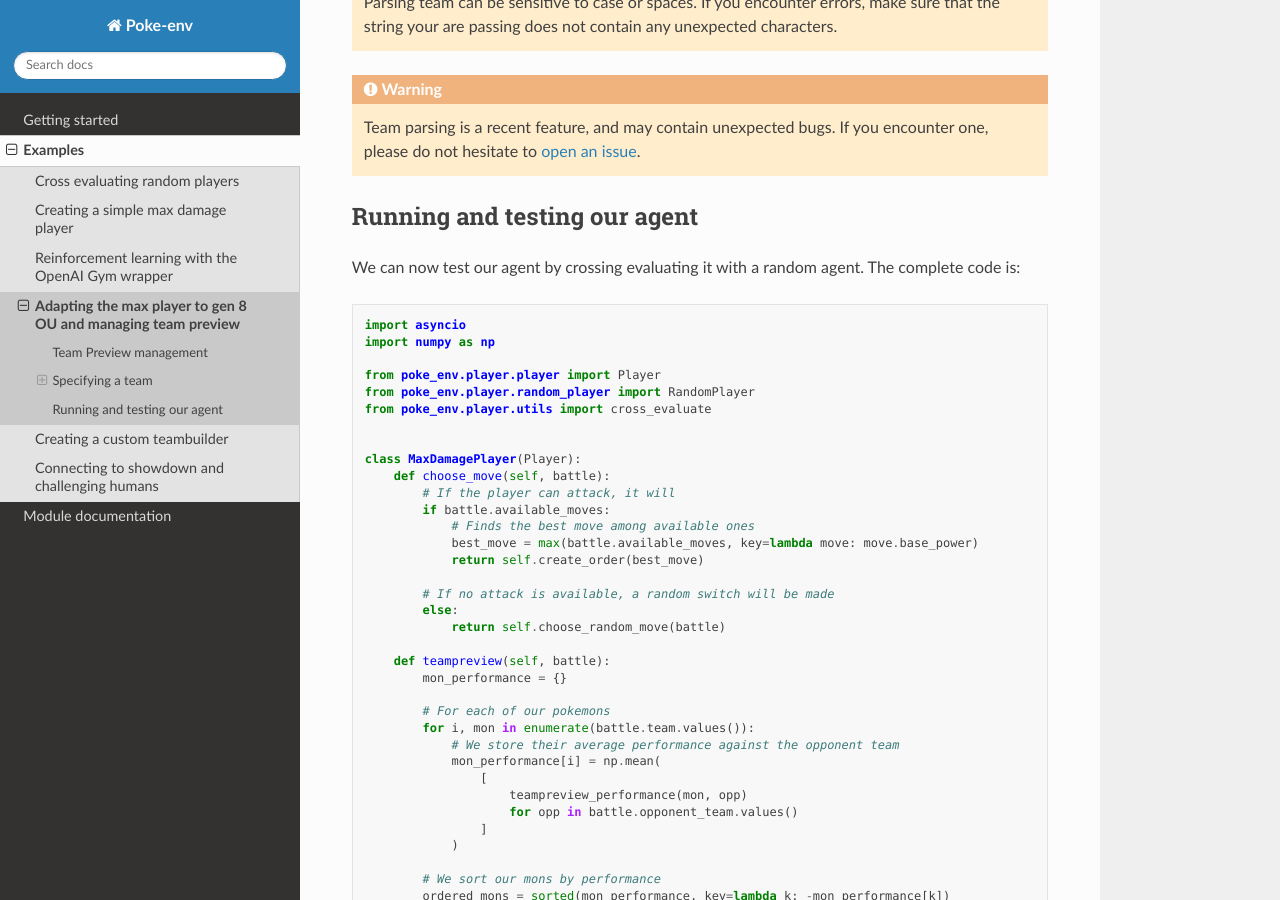
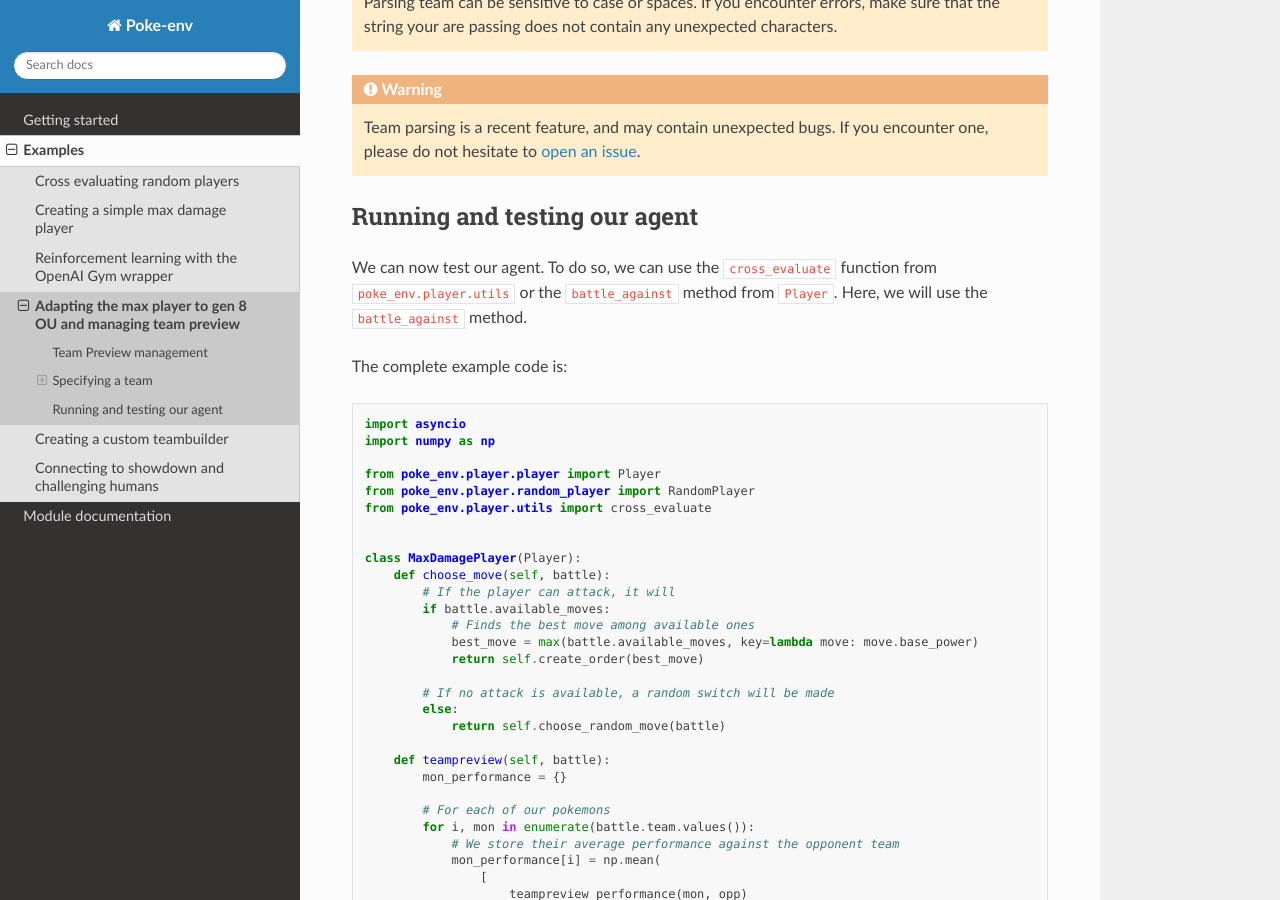
Before and after one commit to hsahovic/poke-env, a Sphinx documentation site: the page built from docs/source/ou_max_player.rst, in a window 1280 px wide and 900 px high, scrolled down 5887 px. Built offline with Sphinx 7.4.7 and the Read the Docs theme 2.0.0, drawn with Linux system fonts in a browser that asks for light colours.

Commit message:
Minor doc rephrasing

```diff
--- a/docs/source/ou_max_player.rst
+++ b/docs/source/ou_max_player.rst
@@ -304,7 +304,9 @@ To attribute a team to an agent, you need to pass a ``team`` argument to the age
 Running and testing our agent
 *****************************
 
-We can now test our agent by crossing evaluating it with a random agent. The complete code is:
+We can now test our agent. To do so, we can use the ``cross_evaluate`` function from ``poke_env.player.utils`` or the ``battle_against`` method from ``Player``. Here, we will use the ``battle_against`` method.
+
+The complete example code is:
 
 .. code-block:: python
 
```
